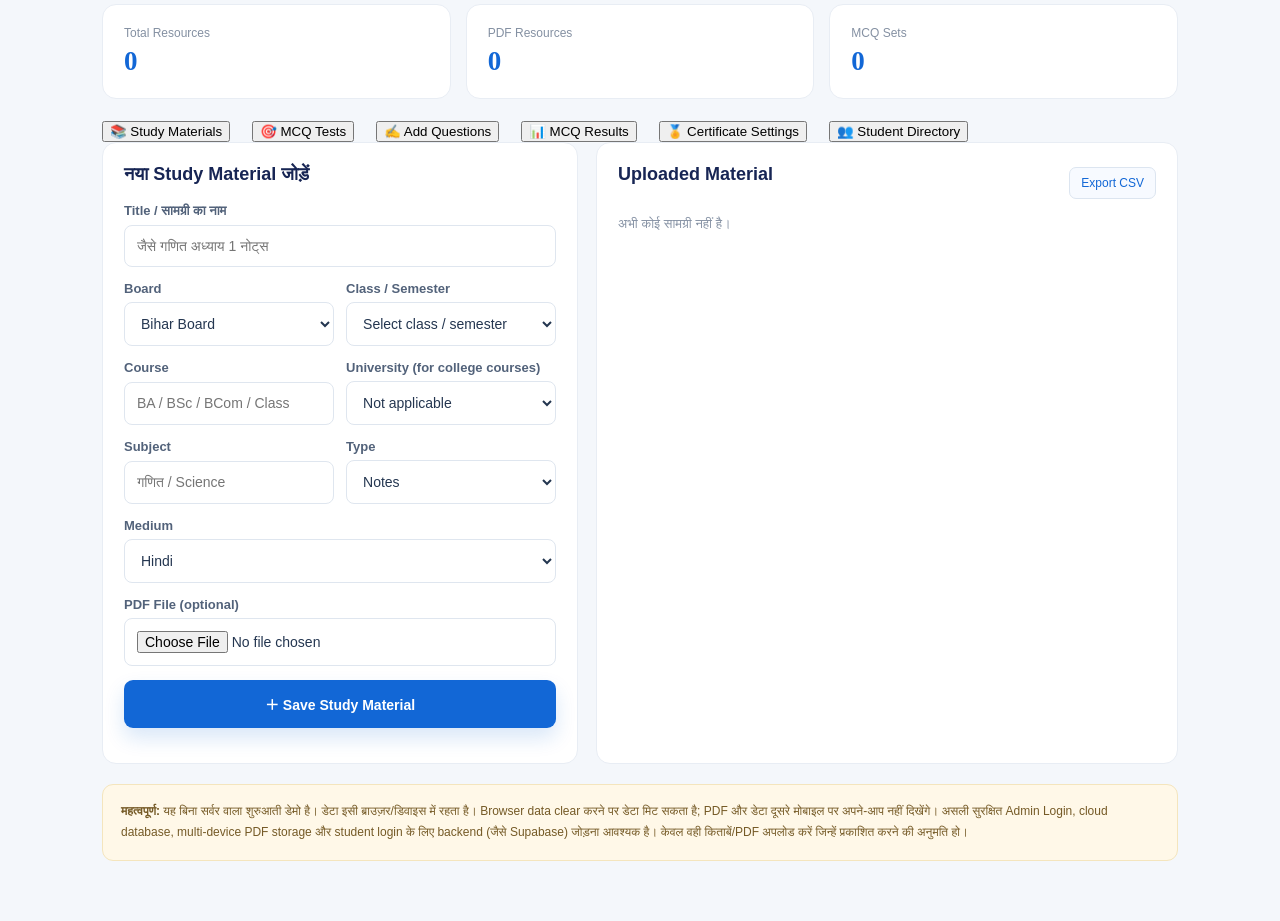
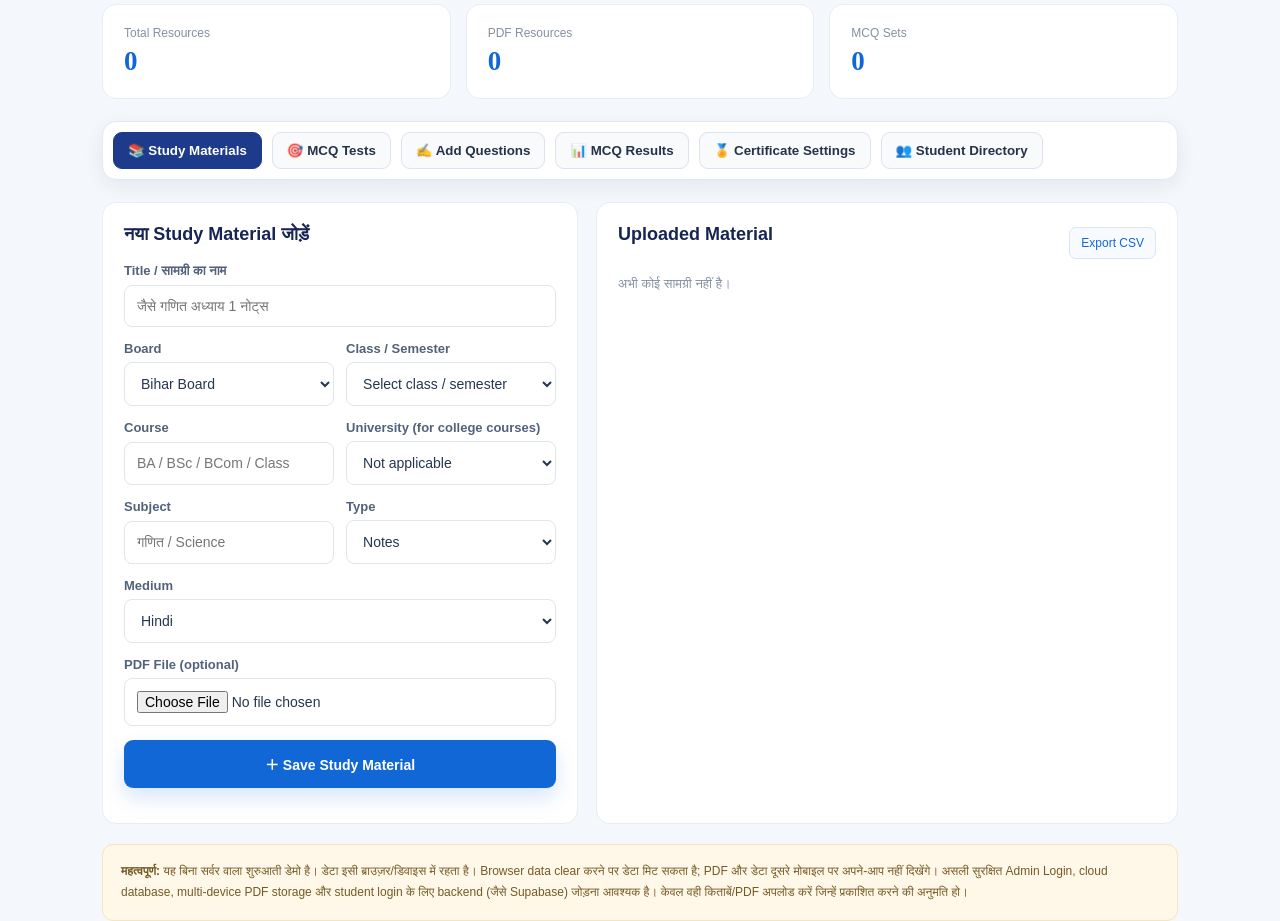
Before and after one commit to mdaftabansari1171997-dot/aftabstudentsbook, a plain HTML site: page admin.html in a window 1280 px wide. Shown: the part 840-1761 px from the top of the page. Drawn offline with nearby package versions, Linux system fonts and the light colour scheme.

Commit message:
Make dashboard menu open selected section directly

```diff
--- a/admin.css
+++ b/admin.css
@@ -4,3 +4,7 @@
 .mcq-admin-panel{grid-column:1/-1}
 
 .admin-tools{margin-top:18px}.student-search{display:flex;gap:8px;margin:12px 0}.student-search input{flex:1;min-width:0}.admin-tools form{display:grid;gap:12px}
+
+
+/* Direct-open Admin Dashboard sections */
+.admin-section-nav{display:flex;flex-wrap:wrap;gap:10px;margin:18px 0 22px;position:sticky;top:8px;z-index:5;padding:10px;background:#fff;border:1px solid #e2e8f0;border-radius:14px;box-shadow:0 6px 20px #17255412}.admin-section-nav button{border:1px solid #dbe2f0;background:#f8fafc;color:#263247;border-radius:9px;padding:10px 14px;font-weight:700;cursor:pointer}.admin-section-nav button.active{background:#1e3a8a;color:#fff;border-color:#1e3a8a}.dashboard [hidden]{display:none!important}#adminMaterialsPanel,#mcqAdminPanel,#questionAdminPanel,#mcqResultsPanel,#certificateAdminPanel,#studentDirectoryPanel{scroll-margin-top:100px}
```
